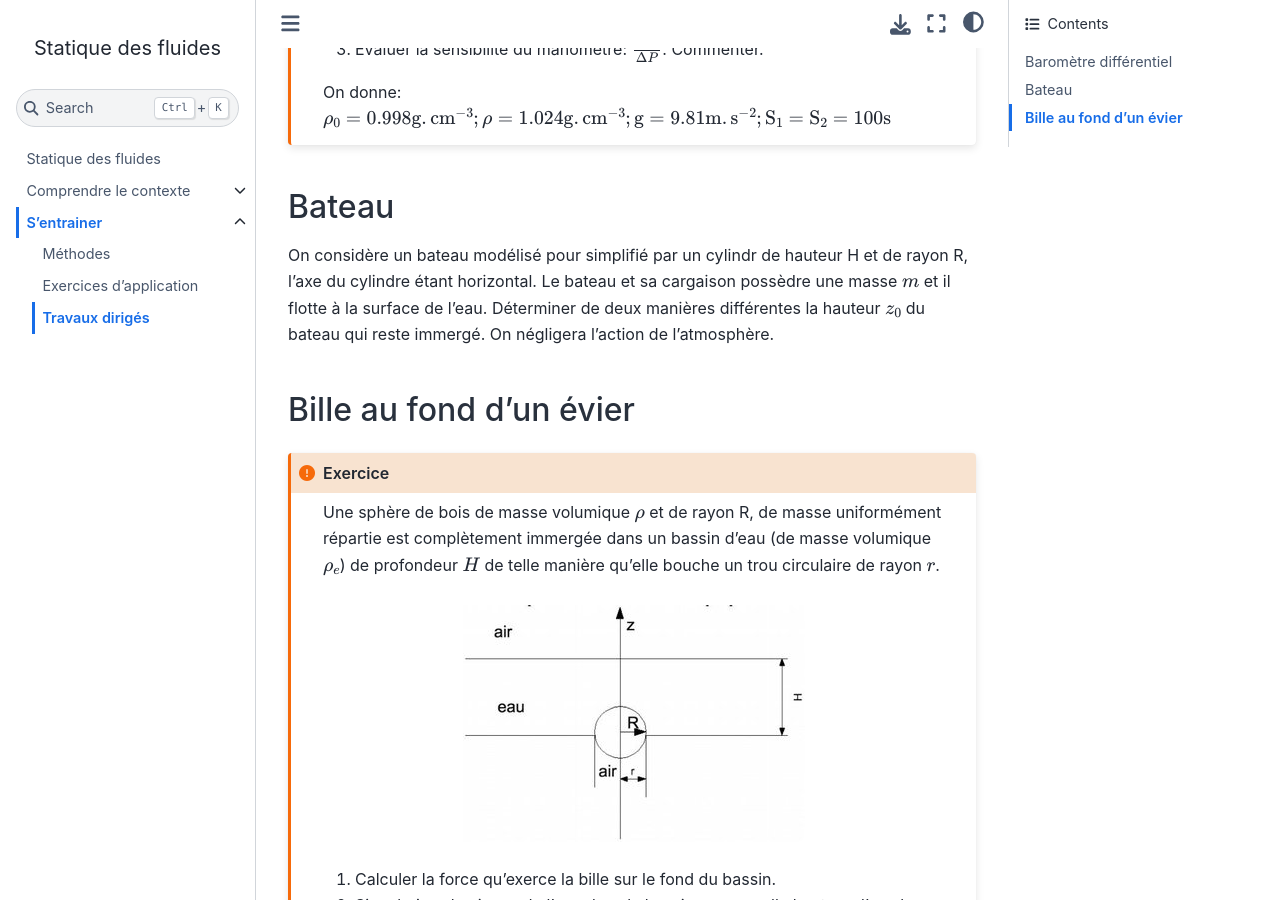
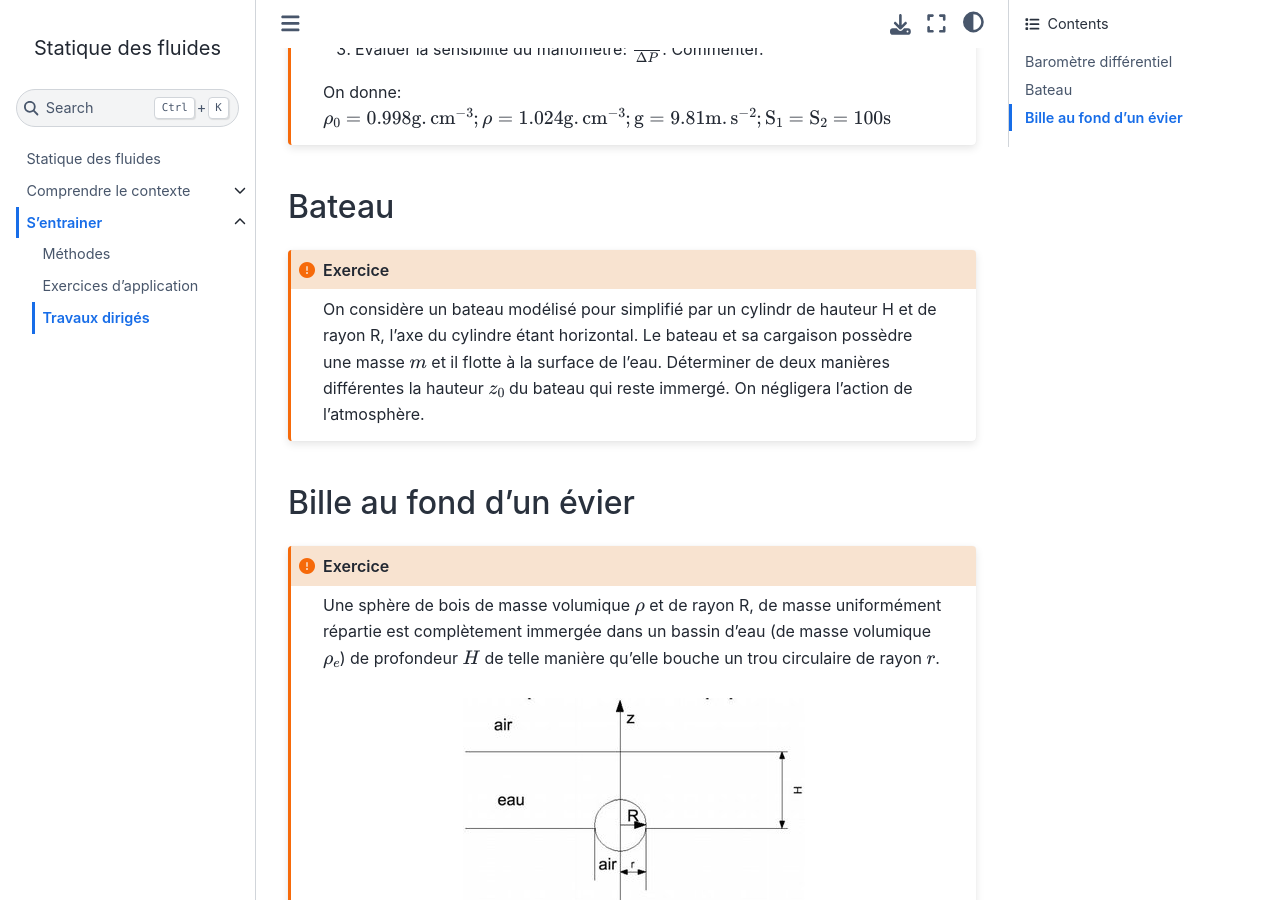
Before and after one commit to pcsi3physiquestan/statique_sources, a Jupyter Book: the page built from notebook/statique_td.md, in a window 1280 px wide and 900 px high, scrolled down 895 px. Built offline with Jupyter Book 1.0.4 settings and Sphinx 7.4.7 and the Sphinx Book theme 1.1.4, drawn with Linux system fonts in a browser that asks for light colours.

Commit message:
Mise à jour des sources

`````diff
--- a/notebook/statique_td.md
+++ b/notebook/statique_td.md
@@ -38,7 +38,11 @@ On donne: $\rho_0 = 0.998 \rm{g.cm^{-3}}; \rho = 1.024 \rm{g.cm^{-3}}; g = 9.81
 ````
 
 ## Bateau
+
+````{admonition} Exercice
+:class: attention
 On considère un bateau modélisé pour simplifié par un cylindr de hauteur H et de rayon R, l'axe du cylindre étant horizontal. Le bateau et sa cargaison possèdre une masse $m$ et il flotte à la surface de l'eau. Déterminer de deux manières différentes la hauteur $z_0$ du bateau qui reste immergé. On négligera l'action de l'atmosphère.
+````
 
 ## Bille au fond d'un évier
 
`````
